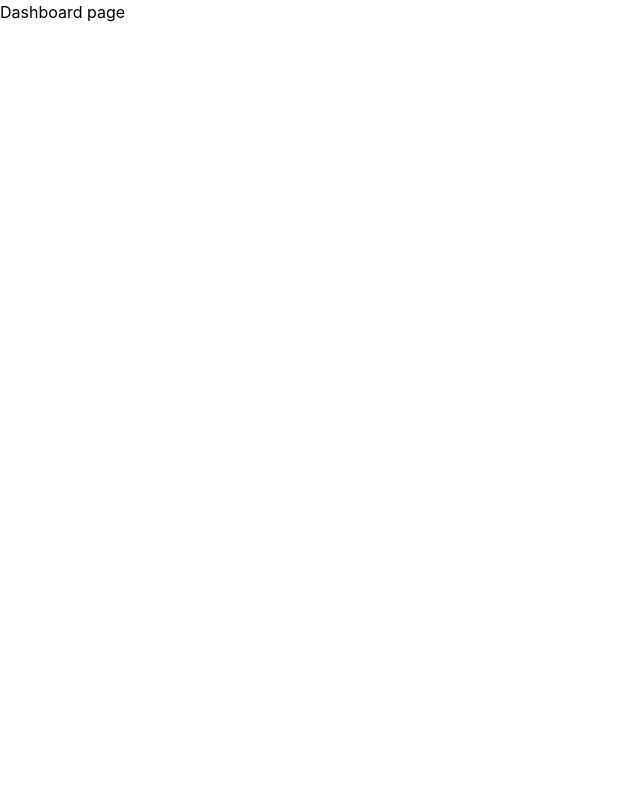
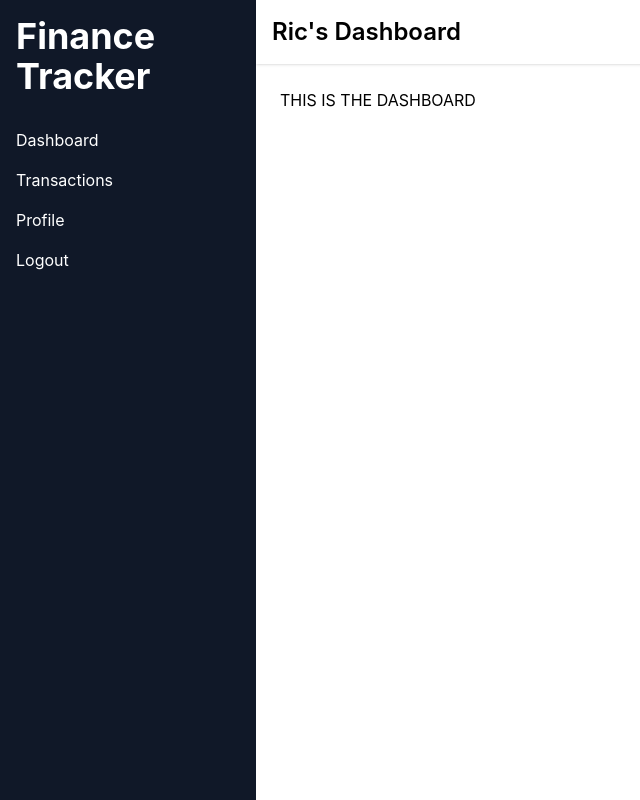
Before and after one commit to ricmusyoki-glitch/finance-tracker-app, a React (Vite) app: page /dashboard in a window 1280 px wide. Shown: the whole page, without its empty margins (0-640 px from the left). Built offline with nearby package versions, Linux system fonts and the light colour scheme.

Commit message:
Created sidebar and navbar and imported it to dashboard layout and now the dashboard layout imported to dashboard.jsx

```diff
--- a/src/components/Navbar.jsx
+++ b/src/components/Navbar.jsx
@@ -0,0 +1,14 @@
+const Navbar = () => {
+
+  return (
+
+    <div className="bg-white shadow p-4">
+
+        <h1 className="text-2xl font-semibold">
+            Ric's Dashboard</h1>
+
+    </div>
+  )
+}
+
+export default Navbar
--- a/src/components/Sidebar.jsx
+++ b/src/components/Sidebar.jsx
@@ -0,0 +1,19 @@
+const Sidebar = () => {
+  return (
+    <div className="w-64 h-screen bg-gray-900 text-white p-4">
+
+        <h2 className="text-4xl font-bold mb-8">Finance Tracker</h2>
+
+        <ul className="space-y-4">
+
+            <li>Dashboard</li>
+            <li>Transactions</li>
+            <li>Profile</li>
+            <li>Logout</li>
+
+        </ul>
+    </div>
+  )
+}
+
+export default Sidebar
--- /dev/null
+++ b/src/layout/DashboardLayout.jsx
@@ -0,0 +1,28 @@
+import Sidebar from "../components/Sidebar"
+import Navbar from "../components/Navbar"
+
+const Dashboard = ({ children }) => {
+
+
+  return (
+
+    <div className="flex">
+
+        <Sidebar />
+
+        <div className="flex-1">
+
+            <Navbar />
+
+            <main className="p-6">
+                  {children}
+
+            </main>
+
+        </div>
+
+    </div>
+  )
+}
+
+export default Dashboard
--- a/src/pages/Dashboard.jsx
+++ b/src/pages/Dashboard.jsx
@@ -1,8 +1,14 @@
-import React from 'react'
+import Dashboardlayout from "../layout/DashboardLayout"
+
 
 const Dashboard = () => {
+
   return (
-    <h1>Dashboard page</h1>
+    <Dashboardlayout>
+
+        <h1>THIS IS THE DASHBOARD</h1>
+
+    </Dashboardlayout>
   )
 }
 
```
Also changed, not shown: src/layout/DashboardLayout.js (deleted).
